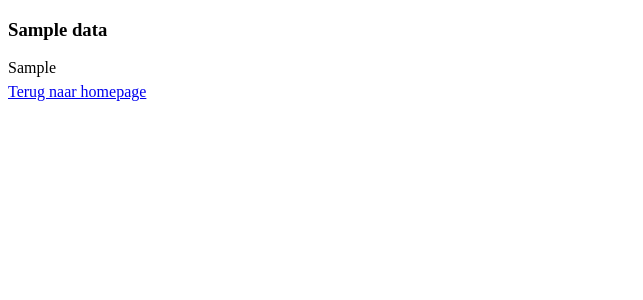
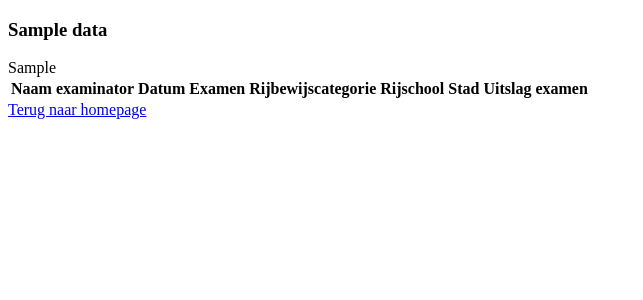
Before and after one commit to DylanoBoellaard/BE-P4-Toets-336751, a PHP site: template app/views/examinator/index.php in a window 1280 px wide. Shown: the top 300 px of the page, without its empty margins (0-643 px from the left). Run offline with PHP 8.4, Linux system fonts and the light colour scheme; the template is opened without the code that fills it: most values are stand-ins (such as "Sample title", 1, 10 or a date in 2020); lists and menus that the app fills with data are empty; some libraries are stand-ins or nearby versions.

Commit message:
Finished examinator homepage

```diff
--- a/app/views/examinator/index.php
+++ b/app/views/examinator/index.php
@@ -13,13 +13,12 @@
 
         <table>
             <thead>
-                <th></th>
-                <th></th>
-                <th></th>
-                <th></th>
-                <th></th>
-                <th></th>
-                <th></th>
+                <th>Naam examinator</th>
+                <th>Datum Examen</th>
+                <th>Rijbewijscategorie</th>
+                <th>Rijschool</th>
+                <th>Stad</th>
+                <th>Uitslag examen</th>
             </thead>
             <tbody>
                 <?= $data['tableRows']; ?>
```
